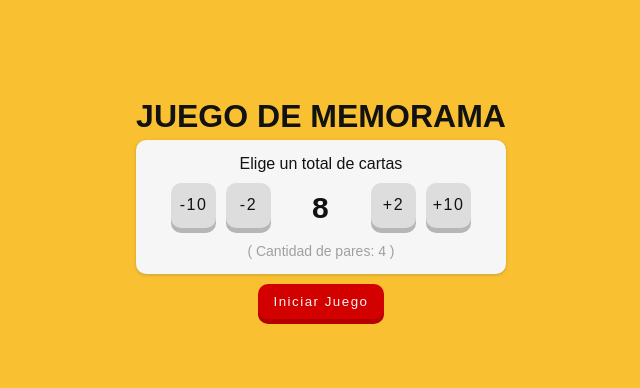
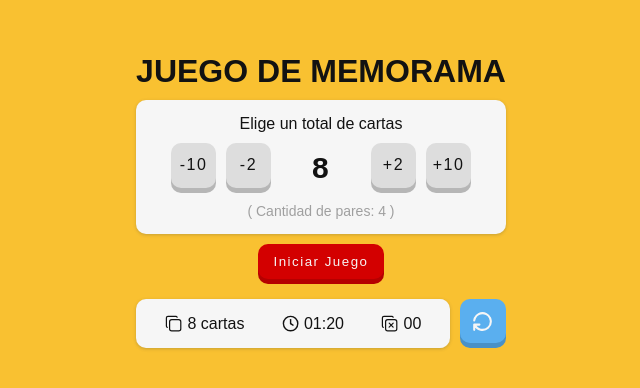
Before and after one commit to Castamor/memorama-ts, a React (Vite) app: page / in a window 1280 px wide. Shown: the part 192-580 px from the top of the page, without its empty margins (319-959 px from the left). Built offline with nearby package versions, Linux system fonts and the light colour scheme.

Commit message:
implementar-ambos-menus

```diff
--- a/src/components/Contador.tsx
+++ b/src/components/Contador.tsx
@@ -6,7 +6,7 @@ const Contador = () => {
     const setPares = useStorage(state => state.setPares)
 
     return (
-        <header>
+        <header className='contador fondo-blanco'>
             <p className='contador_titulo'>Elige un total de cartas</p>
             <div className='contador_info'>
                 <Boton
@@ -19,7 +19,7 @@ const Contador = () => {
                     onClick={() => { setPares(-1) }}>
                         -2
                 </Boton>
-                <p className='contador'>{pares * 2}</p>
+                <p className='contador_info-cartas'>{pares * 2}</p>
                 <Boton
                     className='numero'
                     onClick={() => { setPares(+1) }}>
--- a/src/components/Estadisticas.tsx
+++ b/src/components/Estadisticas.tsx
@@ -1,11 +1,12 @@
 import { formatearMinutos } from '../helpers'
 import { useStorage } from '../store'
 import { Cartas, Errores, Tiempo } from './Iconos'
+import Boton from './UI/Boton'
 
 const Estadisticas = () => {
     const cartas = useStorage(state => state.pares * 2)
     return (
-        <div className='estadisticas'>
+        <div className='estadisticas fondo-blanco'>
             <p className='cartas'>
                 <Cartas className='icono'/>
                 <span>{cartas} cartas</span>
--- a/src/components/Iconos.tsx
+++ b/src/components/Iconos.tsx
@@ -24,17 +24,14 @@ export function Tiempo (props: Props) {
         <svg
             xmlns="http://www.w3.org/2000/svg"
             viewBox="0 0 24 24"
-            strokeWidth="1.5"
-            stroke="#000000"
+            strokeWidth="1.75"
+            stroke="currentColor"
             fill="none"
             strokeLinecap="round"
             strokeLinejoin="round"
             {...props}
         >
-            <path stroke="none" d="M0 0h24v24H0z" fill="none"/>
-            <path d="M12 12m-9 0a9 9 0 1 0 18 0a9 9 0 1 0 -18 0" />
-            <path d="M12 12l3 2" />
-            <path d="M12 7v5" />
+            <path stroke="none" d="M0 0h24v24H0z" fill="none"/><path d="M12 12m-9 0a9 9 0 1 0 18 0a9 9 0 1 0 -18 0" /><path d="M12 12l3 2" /><path d="M12 7v5" />
         </svg>
     )
 }
@@ -45,17 +42,13 @@ export function Errores (props: Props) {
             xmlns="http://www.w3.org/2000/svg"
             viewBox="0 0 24 24"
             strokeWidth="1.5"
-            stroke="#000000"
+            stroke="currentColor"
             fill="none"
             strokeLinecap="round"
             strokeLinejoin="round"
             {...props}
         >
-            <path stroke="none" d="M0 0h24v24H0z" fill="none"/>
-            <path d="M7 7m0 2.667a2.667 2.667 0 0 1 2.667 -2.667h8.666a2.667 2.667 0 0 1 2.667 2.667v8.666a2.667 2.667 0 0 1 -2.667 2.667h-8.666a2.667 2.667 0 0 1 -2.667 -2.667z" />
-            <path d="M4.012 16.737a2.005 2.005 0 0 1 -1.012 -1.737v-10c0 -1.1 .9 -2 2 -2h10c.75 0 1.158 .385 1.5 1" />
-            <path d="M11.5 11.5l4.9 5" />
-            <path d="M16.5 11.5l-5.1 5" />
+            <path stroke="none" d="M0 0h24v24H0z" fill="none"/><path d="M7 7m0 2.667a2.667 2.667 0 0 1 2.667 -2.667h8.666a2.667 2.667 0 0 1 2.667 2.667v8.666a2.667 2.667 0 0 1 -2.667 2.667h-8.666a2.667 2.667 0 0 1 -2.667 -2.667z" /><path d="M4.012 16.737a2.005 2.005 0 0 1 -1.012 -1.737v-10c0 -1.1 .9 -2 2 -2h10c.75 0 1.158 .385 1.5 1" /><path d="M11.5 11.5l4.9 5" /><path d="M16.5 11.5l-5.1 5" />
         </svg>
     )
 }
@@ -75,3 +68,20 @@ export function Cartas (props: Props) {
         </svg>
     )
 }
+
+export function Reiniciar (props: Props) {
+    return (
+        <svg
+            xmlns="http://www.w3.org/2000/svg"
+            viewBox="0 0 24 24"
+            strokeWidth="2"
+            stroke="currentColor"
+            fill="none"
+            strokeLinecap="round"
+            strokeLinejoin="round"
+            {...props}
+        >
+            <path stroke="none" d="M0 0h24v24H0z" fill="none"/><path d="M4.05 11a8 8 0 1 1 .5 4m-.5 5v-5h5" />
+        </svg>
+    )
+}
--- a/src/components/Menu.tsx
+++ b/src/components/Menu.tsx
@@ -1,16 +1,22 @@
 import Contador from './Contador'
 import Estadisticas from './Estadisticas'
+import { Reiniciar } from './Iconos'
 import Boton from './UI/Boton'
 
 const Menu = () => {
     return (
         <>
-            <section className="menu">
+            <div className='margenes'>
                 <Contador />
-                {/* <Estadisticas /> */}
-            </section>
-            <div className='botones-accion'>
-                <Boton className='iniciar'>Iniciar Juego</Boton>
+                <div className='flex'>
+                    <Boton className='iniciar'>Iniciar Juego</Boton>
+                </div>
+            </div>
+            <div className='margenes flex'>
+                <Estadisticas />
+                <Boton className='reiniciar'>
+                    <Reiniciar />
+                </Boton>
             </div>
         </>
     )
--- a/src/scss/base/_globales.scss
+++ b/src/scss/base/_globales.scss
@@ -1,3 +1,5 @@
+@use 'mixins' as m;
+
 body {
     display: grid;
     place-items: center;
--- a/src/scss/base/_mixins.scss
+++ b/src/scss/base/_mixins.scss
@@ -23,7 +23,6 @@
     justify-content: center;
     align-items: center;
     gap: 1rem;
-    flex-wrap: wrap;
     @content
 };
 
--- a/src/scss/components/_Boton.scss
+++ b/src/scss/components/_Boton.scss
@@ -9,6 +9,9 @@ $btn-gris-borde: #b6b6b6;
 
 $btn-rojo: rgb(211, 0, 0);
 $btn-rojo-borde: rgb(181, 0, 0);
+
+$btn-azul: rgb(90, 175, 239);
+$btn-azul-borde: rgb(73, 145, 199);
 
 .boton {
     cursor: pointer;
@@ -43,6 +46,7 @@ $btn-rojo-borde: rgb(181, 0, 0);
 
     &.iniciar {
         padding: 1rem 1.5rem;
+        margin-bottom: $grosor;
         color: v.$blanco;
         background-color: $btn-rojo;
         box-shadow: $btn-rojo-borde 0 $grosor 0 0;
@@ -52,4 +56,23 @@ $btn-rojo-borde: rgb(181, 0, 0);
             box-shadow: $btn-rojo-borde 0 0 0 0;
         }
     }
+
+    &.reiniciar {
+        @include m.flex;
+        width: 15%;
+        height: calc(4.92rem - $grosor);
+        margin-bottom: $grosor;
+        color: v.$blanco;
+        background-color: $btn-azul;
+        box-shadow: $btn-azul-borde 0 $grosor 0 0;
+
+        &:active {
+            transform: translateY($grosor);
+            box-shadow: $btn-azul-borde 0 0 0 0;
+        }
+
+        svg {
+            width: 2.5rem;
+        }
+    }
 }
--- a/src/scss/components/_Contador.scss
+++ b/src/scss/components/_Contador.scss
@@ -1,15 +1,18 @@
-@use '../base/variables' as v;
 @use '../base/mixins' as m;
 
-.contador_titulo {
+.contador {
+
+    margin-bottom: 1rem;
+
+    &_titulo {
         text-align: center
     }
 
-.contador_info {
+    &_info {
         @include m.flex;
-    margin: 1rem 0;
+        margin: 1rem 0 1.5rem;
 
-    .contador {
+        &-cartas {
             margin-top: .5rem;
             display: grid;
             place-items: center;
@@ -29,9 +32,9 @@
         }
     }
 
-.contador_subtitulo {
+    &_subtitulo {
         color: rgba(0, 0, 0, 0.351);
-    margin-top: 1.5rem;
         text-align: center;
         font-size: 1.4rem;
     }
+}
--- a/src/scss/components/_Menu.scss
+++ b/src/scss/components/_Menu.scss
@@ -1,21 +1,23 @@
 @use '../base/variables' as v;
 @use '../base/mixins' as m;
 
-.menu {
+.margenes {
+    margin: 1rem 0 1.5rem;
+}
+
+.fondo-blanco {
+    width: 100%;
     background-color: v.$blanco;
     box-shadow: rgba(60, 64, 67, .1) 0 .1rem .2rem 0,
                 rgba(60, 64, 67, .1) 0 .1rem .3rem .1rem;
     padding: 1.5rem;
-    margin: .5rem 0 1rem;
     border-radius: 1rem;
-    @include m.flex {
-        justify-content: space-between;
-        flex-direction: column
-    }
 }
 
-.botones-accion {
-    display: flex;
-    justify-content: center;
-    align-items: center;
+.flex {
+    @include m.flex;
 }
+
+.oculto {
+    display: none;
+}
```
Lines whose indentation alone changed are shown as unchanged.
